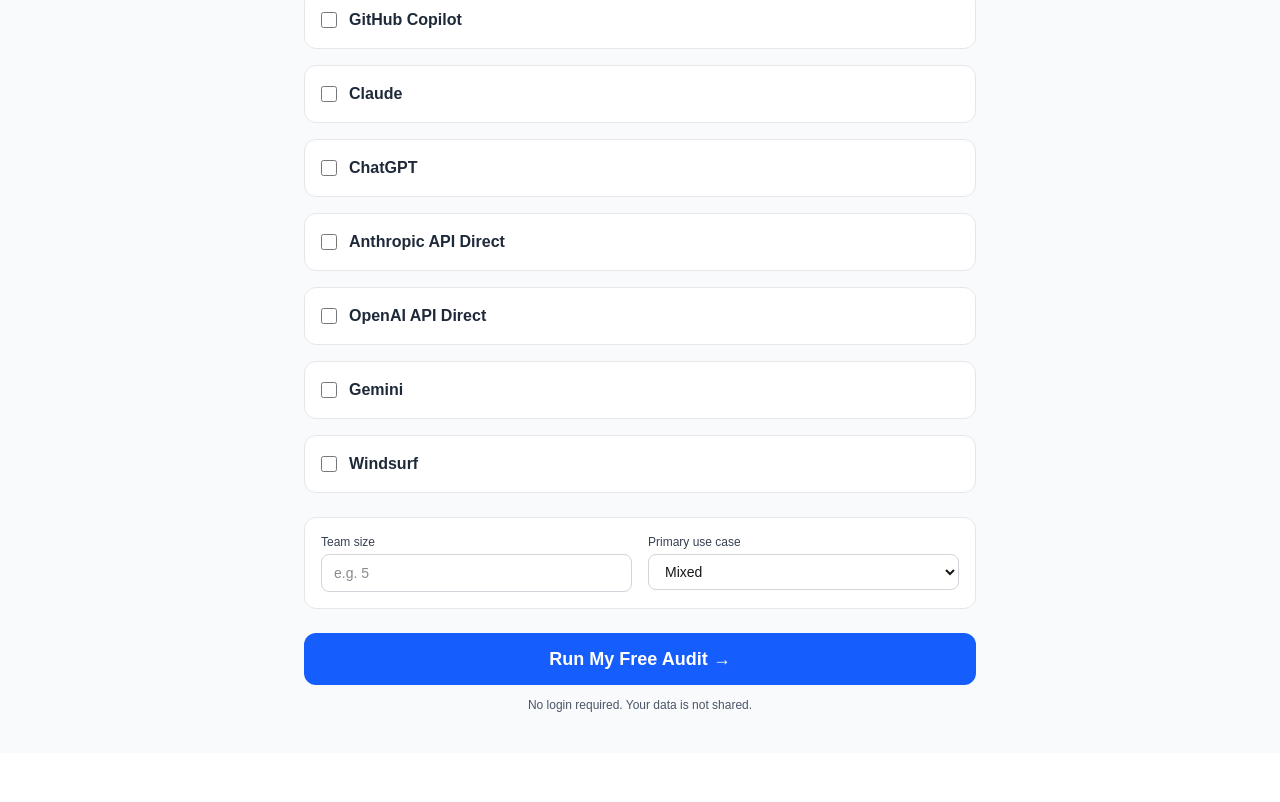
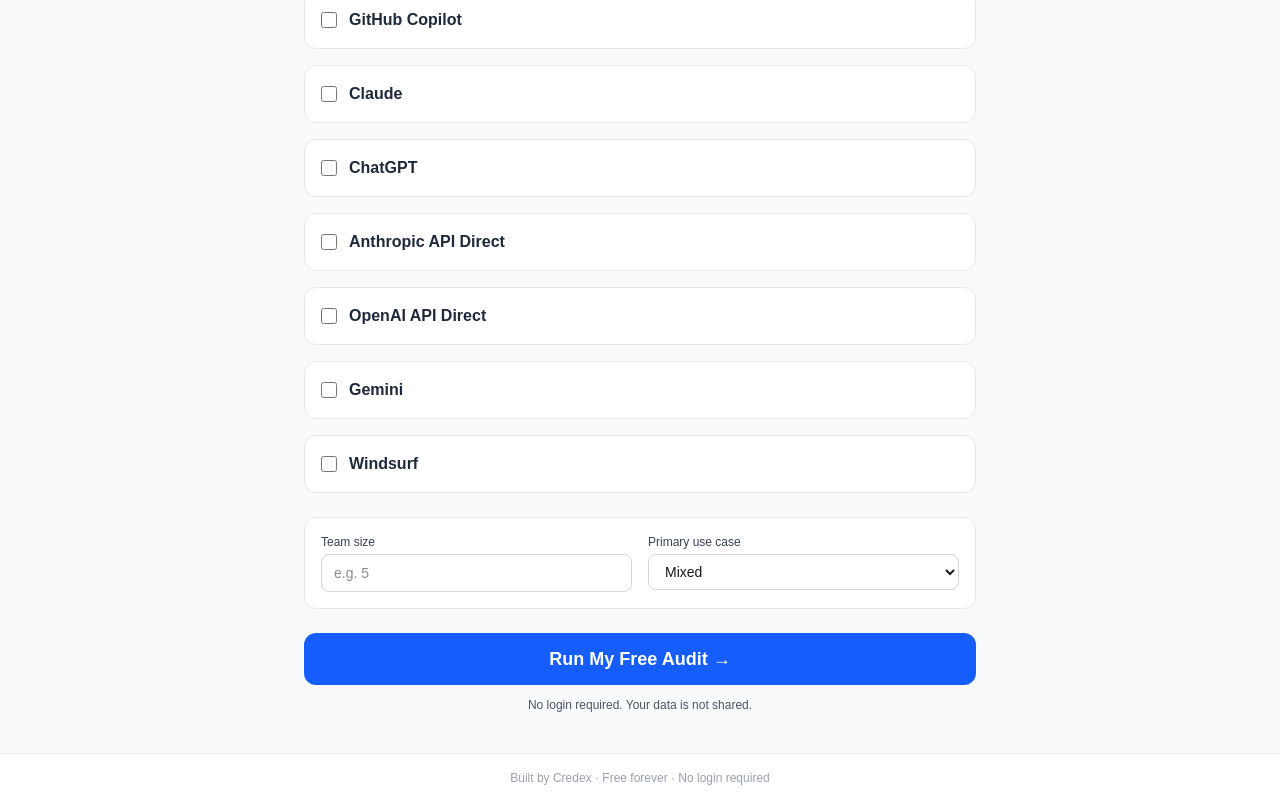
Before and after one commit to ANNUSHAKYA/ai-spend-audit, a Next.js app: page / in a window 1280 px wide. Shown: the part 215-1017 px from the top of the page. Before the commit the page ends 968 px from the top, so only its background shows below. Built offline with nearby package versions, Linux system fonts and the light colour scheme.

Commit message:
feat: add footer with Credex attribution

```diff
--- a/app/layout.tsx
+++ b/app/layout.tsx
@@ -1,18 +1,13 @@
 import type { Metadata } from "next";
-import { Geist, Geist_Mono } from "next/font/google";
+import { Inter } from "next/font/google";
 import "./globals.css";
 
-const geistSans = Geist({
-  variable: "--font-geist-sans",
+const inter = Inter({
   subsets: ["latin"],
+  display: "swap",
 });
 
-const geistMono = Geist_Mono({
-  variable: "--font-geist-mono",
-  subsets: ["latin"],
-});
-
-export const metadata = {
+export const metadata: Metadata = {
   title: "SpendLens — Free AI Tool Spend Audit",
   description: "Find out where you're overspending on Cursor, Claude, ChatGPT, and GitHub Copilot. Free, instant, no login required.",
 };
@@ -22,17 +17,19 @@
   initialScale: 1,
 };
 
-export default function RootLayout({
-  children,
-}: Readonly<{
-  children: React.ReactNode;
-}>) {
+export default function RootLayout({ children }: { children: React.ReactNode }) {
   return (
-    <html
-      lang="en"
-      className={`${geistSans.variable} ${geistMono.variable} h-full antialiased`}
-    >
-      <body className="min-h-full flex flex-col">{children}</body>
+    <html lang="en" className={inter.className}>
+      <body className="min-h-screen flex flex-col">
+        <div className="flex-1">{children}</div>
+        <footer className="border-t border-gray-200 py-4 text-center text-xs text-gray-400">
+          Built by{" "}
+          <a href="https://credex.rocks" target="_blank" rel="noopener noreferrer" className="hover:underline">
+            Credex
+          </a>{" "}
+          · Free forever · No login required
+        </footer>
+      </body>
     </html>
   );
 }
```
